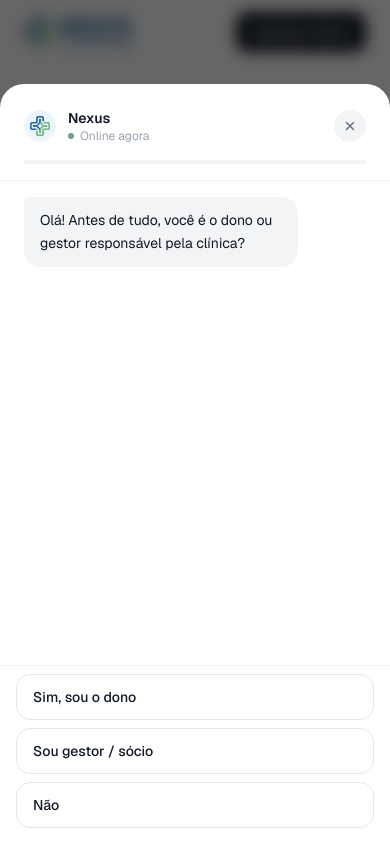
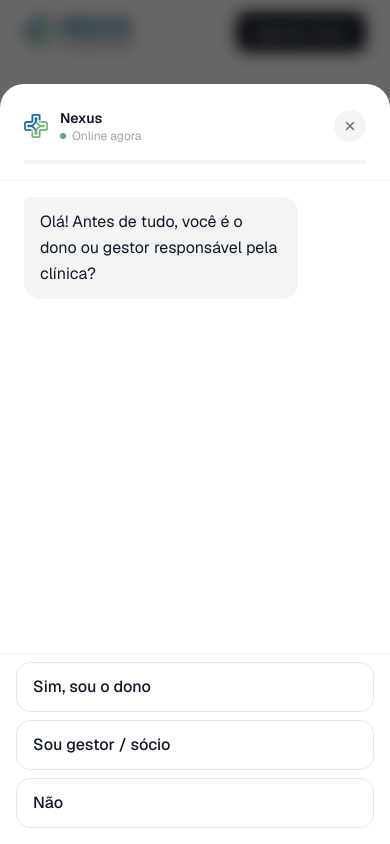
Before and after one commit to lukspit/paginafunilnexus, a Next.js app: page / in a window 390 px wide. Both pictures are taken after a click on the button "Agendar demo". Shown: the top 844 px of the page. Built offline with nearby package versions, Linux system fonts and the light colour scheme.

Commit message:
fix: resolve mobile layout bugs, chat options state, logo bg, and iOS zoom

```diff
--- a/app/globals.css
+++ b/app/globals.css
@@ -59,6 +59,7 @@
   }
   html {
     scroll-behavior: smooth;
+    color-scheme: light;
   }
 }
 
--- a/app/layout.tsx
+++ b/app/layout.tsx
@@ -28,7 +28,7 @@ export default function RootLayout({
       lang="pt-BR"
       className={`${geistSans.variable} ${geistMono.variable} h-full antialiased`}
     >
-      <body className="min-h-full flex flex-col">{children}</body>
+      <body className="min-h-full flex flex-col overflow-x-hidden">{children}</body>
     </html>
   );
 }
--- a/components/ConversationalForm.tsx
+++ b/components/ConversationalForm.tsx
@@ -156,6 +156,7 @@ export default function ConversationalForm({ isOpen, onClose }: ConversationalFo
   }
 
   function handleChoice(option: string) {
+    setIsTyping(true)
     const step = steps[currentStep]
     const userMsgId = `user-${currentStep}`
     setMessages((prev) => [...prev, { from: "user", text: option, id: userMsgId }])
@@ -186,10 +187,11 @@ export default function ConversationalForm({ isOpen, onClose }: ConversationalFo
   }
 
   function handleTextSubmit() {
-    const step = steps[currentStep]
     const trimmed = inputValue.trim()
     if (!trimmed) return
+    setIsTyping(true)
 
+    const step = steps[currentStep]
     const userMsgId = `user-${currentStep}`
     setMessages((prev) => [...prev, { from: "user", text: trimmed, id: userMsgId }])
 
@@ -256,15 +258,13 @@ export default function ConversationalForm({ isOpen, onClose }: ConversationalFo
             <div className="shrink-0 px-6 pt-6 pb-4 border-b border-gray-100">
               <div className="flex items-center justify-between mb-4">
                 <div className="flex items-center gap-3">
-                  <div className="w-8 h-8 rounded-full bg-[#4A90E2]/10 flex items-center justify-center">
                   <Image
                     src="/logos/nexus_logo_symbol.png"
                     alt="Nexus"
                     width={20}
                     height={20}
-                      className="w-5 h-5 object-contain"
+                    className="w-6 h-6 object-contain"
                   />
-                  </div>
                   <div>
                     <div className="text-sm font-semibold text-[#111827]">Nexus</div>
                     <div className="flex items-center gap-1.5">
@@ -308,7 +308,7 @@ export default function ConversationalForm({ isOpen, onClose }: ConversationalFo
                     className={`flex ${msg.from === "user" ? "justify-end" : "justify-start"}`}
                   >
                     <div
-                      className={`max-w-[80%] px-4 py-3 rounded-2xl text-[14px] leading-relaxed ${
+                      className={`max-w-[80%] px-4 py-3 rounded-2xl text-base leading-relaxed ${
                         msg.from === "bot"
                           ? "bg-gray-100 text-[#111827] rounded-tl-sm"
                           : "bg-[#4A90E2] text-white rounded-tr-sm"
@@ -368,7 +368,7 @@ export default function ConversationalForm({ isOpen, onClose }: ConversationalFo
                   animate={{ opacity: 1, y: 0 }}
                   className="flex flex-col gap-4 mt-2"
                 >
-                  <div className="bg-gray-100 rounded-2xl rounded-tl-sm px-4 py-3 text-[14px] text-[#111827] leading-relaxed">
+                  <div className="bg-gray-100 rounded-2xl rounded-tl-sm px-4 py-3 text-base text-[#111827] leading-relaxed">
                     Perfeito, {answers.name}! Sua clínica é exatamente o perfil
                     que atendemos. Escolha um horário abaixo para uma demonstração
                     de 30 minutos do sistema em funcionamento.
@@ -400,11 +400,11 @@ export default function ConversationalForm({ isOpen, onClose }: ConversationalFo
                   animate={{ opacity: 1, y: 0 }}
                   className="flex flex-col gap-3 mt-2"
                 >
-                  <div className="bg-gray-100 rounded-2xl rounded-tl-sm px-4 py-3 text-[14px] text-[#111827] leading-relaxed">
+                  <div className="bg-gray-100 rounded-2xl rounded-tl-sm px-4 py-3 text-base text-[#111827] leading-relaxed">
                     Obrigado pelo seu interesse! Nosso produto foi desenvolvido
                     especificamente para donos e gestores de clínicas.
                   </div>
-                  <div className="bg-gray-100 rounded-2xl rounded-tl-sm px-4 py-3 text-[14px] text-[#111827] leading-relaxed">
+                  <div className="bg-gray-100 rounded-2xl rounded-tl-sm px-4 py-3 text-base text-[#111827] leading-relaxed">
                     Se você conhece alguém que gerencia uma clínica e pode se
                     beneficiar da Nexus, ficamos felizes se compartilhar! Obrigado.
                   </div>
@@ -429,7 +429,7 @@ export default function ConversationalForm({ isOpen, onClose }: ConversationalFo
                         <button
                           key={opt}
                           onClick={() => handleChoice(opt)}
-                          className="w-full sm:w-auto px-4 py-3 sm:py-2.5 rounded-xl border border-gray-200 bg-white text-sm font-medium text-[#111827] hover:border-[#4A90E2] hover:bg-[#4A90E2]/5 transition-all cursor-pointer active:scale-95 text-left sm:text-center"
+                          className="w-full sm:w-auto px-4 py-3 sm:py-2.5 rounded-xl border border-gray-200 bg-white text-base font-medium text-[#111827] hover:border-[#4A90E2] hover:bg-[#4A90E2]/5 transition-all cursor-pointer active:scale-95 text-left sm:text-center"
                         >
                           {opt}
                         </button>
@@ -444,7 +444,7 @@ export default function ConversationalForm({ isOpen, onClose }: ConversationalFo
                         onChange={(e) => setInputValue(e.target.value)}
                         onKeyDown={(e) => e.key === "Enter" && handleTextSubmit()}
                         placeholder={currentStepData.placeholder}
-                        className="flex-1 px-4 py-3 rounded-xl border border-gray-200 bg-white text-sm text-[#111827] placeholder-gray-400 outline-none focus:border-[#4A90E2] focus:ring-2 focus:ring-[#4A90E2]/10 transition-all"
+                        className="flex-1 px-4 py-3 rounded-xl border border-gray-200 bg-white text-base text-[#111827] placeholder-gray-400 outline-none focus:border-[#4A90E2] focus:ring-2 focus:ring-[#4A90E2]/10 transition-all"
                         autoFocus
                       />
                       <button
```
Lines whose indentation alone changed are shown as unchanged.
